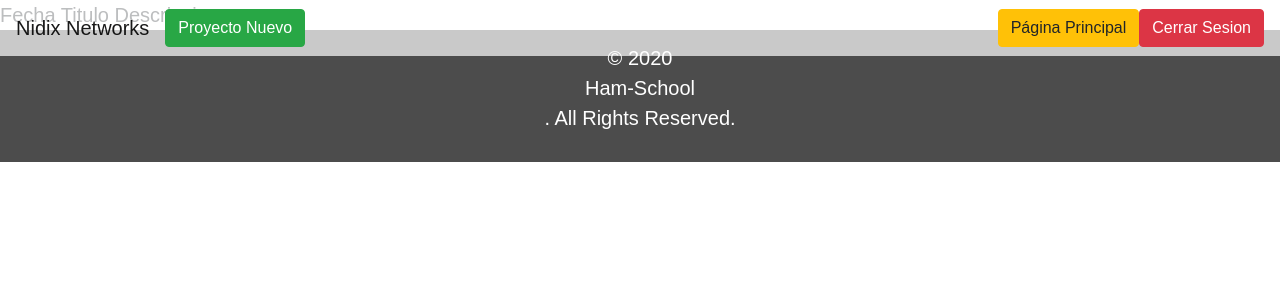
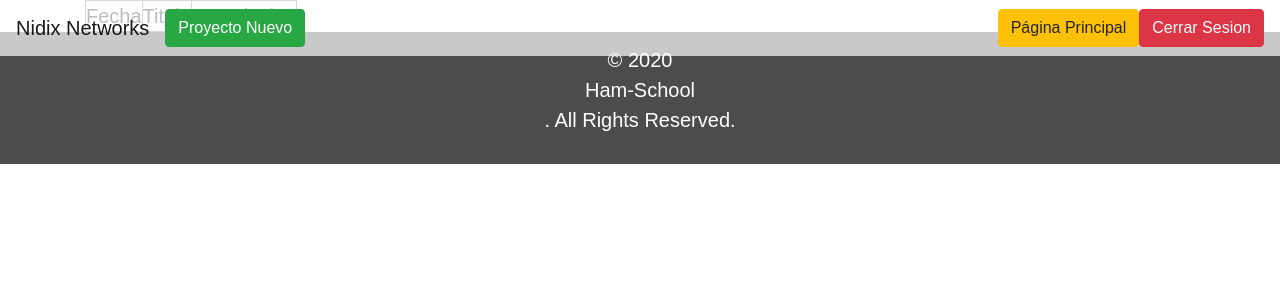
Before and after one commit to DocumentationNidix/Nidix, a PHP site: page /tabla1.php in a window 1280 px wide. Shown: the top 300 px of the page. Run offline with PHP 8.4, Linux system fonts and the light colour scheme; data that the repository does not hold is empty; some web fonts are replaced.

Commit message:
version0.0.17

```diff
--- a/tabla1.php
+++ b/tabla1.php
@@ -45,7 +45,8 @@
 </header>
 
 <section>
-  <div class="tablaproyectos">
+  <div class="container">
+      <table border="1" class="text-center">
     <tr>
       <td>Fecha</td>
       <td>Titulo</td>
@@ -67,6 +68,7 @@
   <?php
   }
    ?>
+  </table>
   </div>
 </section>
 
```
